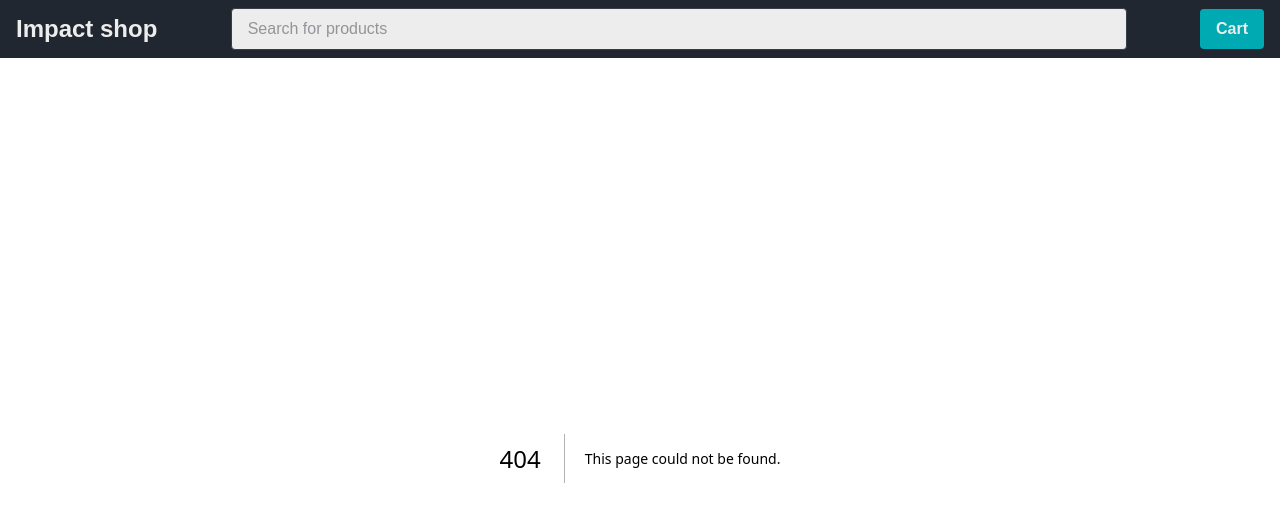
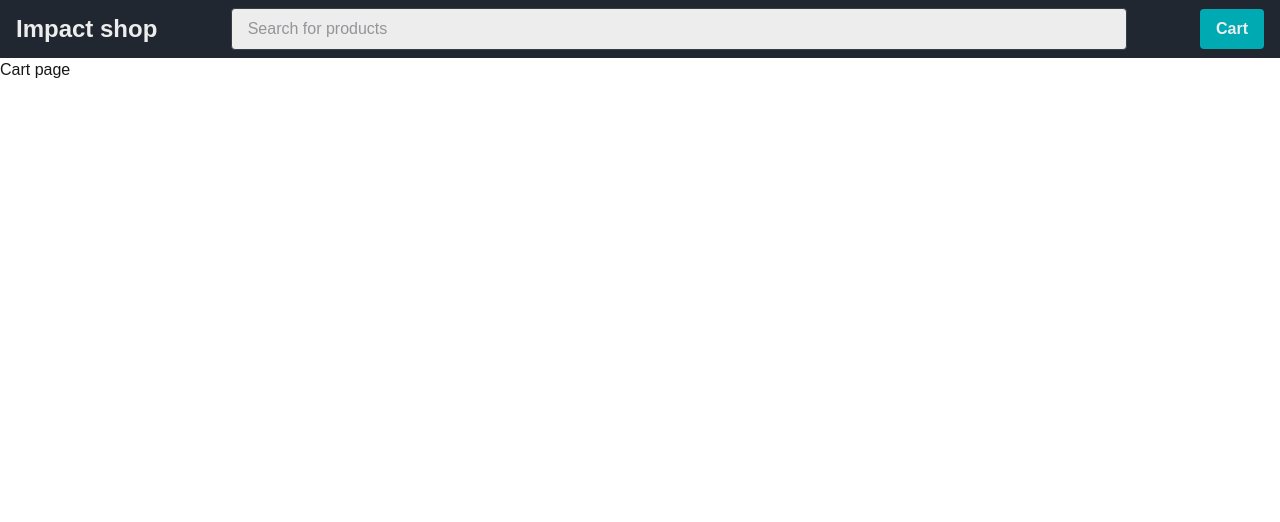
Before and after one commit to IvanBuljovcic/impact-shop, a Next.js app: page /cart in a window 1280 px wide. Before the commit this address had no page. Shown: the top 522 px of the page. Built offline with nearby package versions, Linux system fonts and the light colour scheme.

Commit message:
cart page created

```diff
--- /dev/null
+++ b/app/cart/page.tsx
@@ -0,0 +1,5 @@
+const CartPage = () => {
+  return <h1>Cart page</h1>;
+};
+
+export default CartPage;
```
